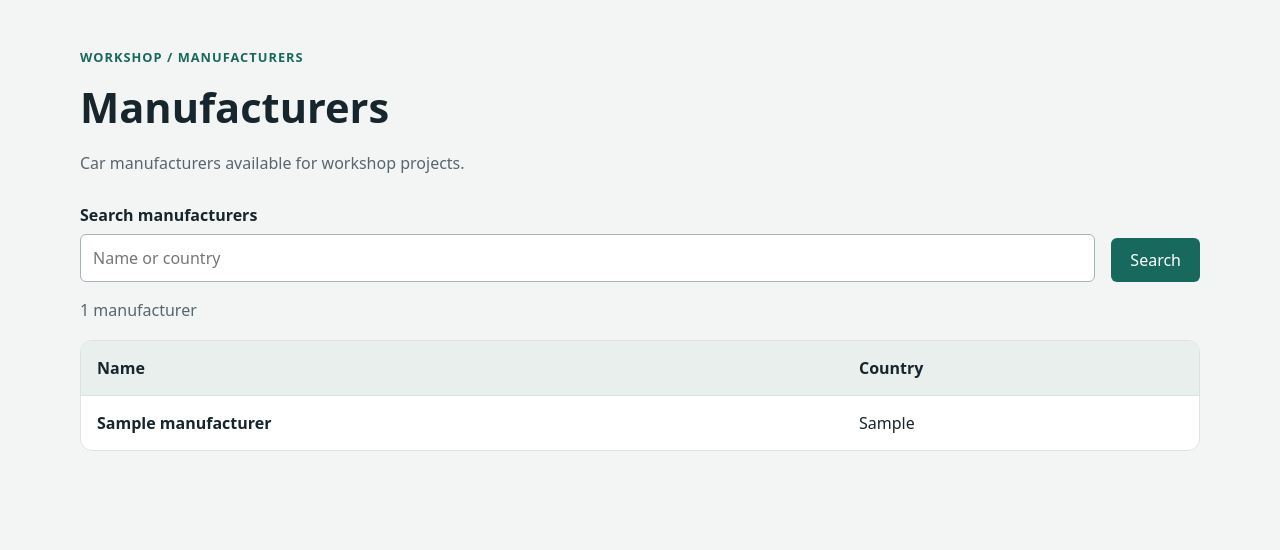
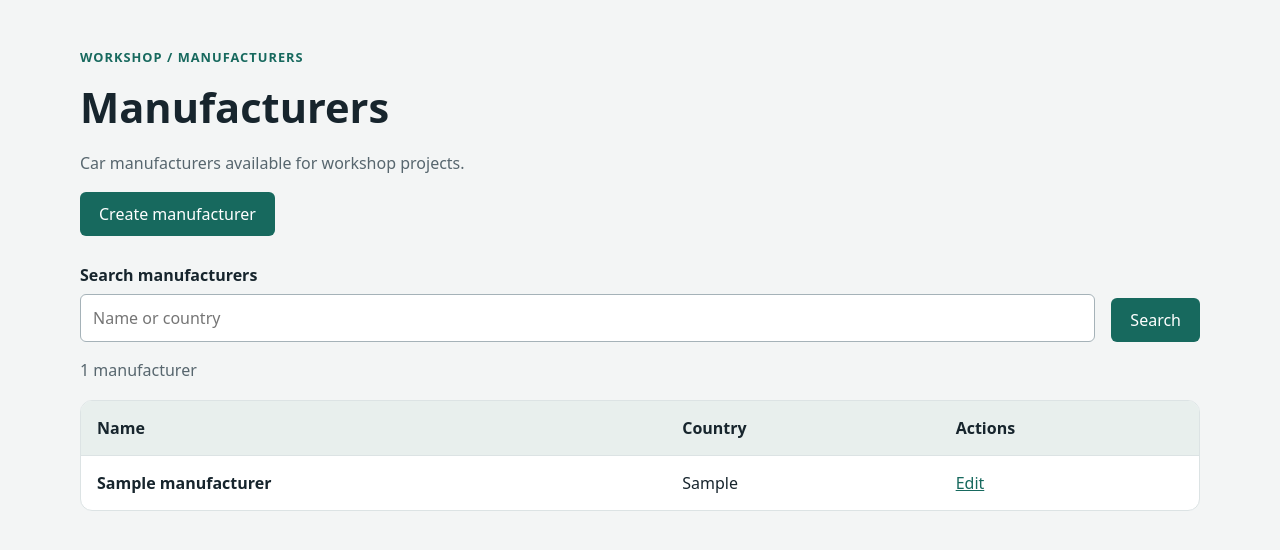
Before and after one commit to Maksym-Murtazin/garage-projects, a Django app: page /manufacturers/ in a window 1280 px wide. Shown: the part 81-631 px from the top of the page. Run offline with Django 5.2, Linux system fonts and the light colour scheme; a user stored in the database is signed in; tables that the repository leaves empty hold one stand-in row (values such as "Sample post").

Commit message:
feat: Add manufacturer creation and editing

```diff
--- a/workshop/templates/workshop/manufacturer_list.html
+++ b/workshop/templates/workshop/manufacturer_list.html
@@ -7,6 +7,7 @@
     <p class="eyebrow">Workshop / Manufacturers</p>
     <h1>Manufacturers</h1>
     <p class="muted">Car manufacturers available for workshop projects.</p>
+    <a class="button" href="{% url 'workshop:manufacturer-create' %}">Create manufacturer</a>
   </section>
   <form class="search-form" method="get" role="search">
     <div>
@@ -25,6 +26,7 @@
           <tr>
             <th scope="col">Name</th>
             <th scope="col">Country</th>
+            <th scope="col">Actions</th>
           </tr>
         </thead>
         <tbody>
@@ -32,6 +34,7 @@
             <tr>
               <th scope="row">{{ manufacturer.name }}</th>
               <td>{{ manufacturer.country }}</td>
+              <td><a href="{% url 'workshop:manufacturer-update' manufacturer.pk %}" aria-label="Edit {{ manufacturer.name }}">Edit</a></td>
             </tr>
           {% endfor %}
         </tbody>
--- a/workshop/urls.py
+++ b/workshop/urls.py
@@ -7,6 +7,8 @@ app_name = "workshop"
 urlpatterns = [
     path("", views.index, name="index"),
     path("manufacturers/", views.ManufacturerListView.as_view(), name="manufacturer-list"),
+    path("manufacturers/create/", views.ManufacturerCreateView.as_view(), name="manufacturer-create"),
+    path("manufacturers/<int:pk>/edit/", views.ManufacturerUpdateView.as_view(), name="manufacturer-update"),
     path("tasks/", views.TaskListView.as_view(), name="task-list"),
     path("tasks/<int:pk>/delete/", views.TaskDeleteView.as_view(), name="task-delete"),
     path("tasks/<int:pk>/edit/", views.TaskUpdateView.as_view(), name="task-update"),
--- a/workshop/views.py
+++ b/workshop/views.py
@@ -8,7 +8,7 @@ from django.urls import reverse_lazy
 from django.views.generic import CreateView, DeleteView, DetailView, ListView, UpdateView
 from django.views.decorators.http import require_POST
 
-from .forms import CarProjectForm, TaskFilterForm, TaskForm
+from .forms import CarProjectForm, ManufacturerForm, TaskFilterForm, TaskForm
 from .models import CarProject, Manufacturer, Task
 
 
@@ -45,6 +45,20 @@ class ManufacturerListView(LoginRequiredMixin, ListView):
         context = super().get_context_data(**kwargs)
         context["query"] = self.request.GET.get("q", "").strip()
         return context
+
+
+class ManufacturerCreateView(LoginRequiredMixin, CreateView):
+    model = Manufacturer
+    form_class = ManufacturerForm
+    template_name = "workshop/manufacturer_form.html"
+    success_url = reverse_lazy("workshop:manufacturer-list")
+
+
+class ManufacturerUpdateView(LoginRequiredMixin, UpdateView):
+    model = Manufacturer
+    form_class = ManufacturerForm
+    template_name = "workshop/manufacturer_form.html"
+    success_url = reverse_lazy("workshop:manufacturer-list")
 
 
 class CarProjectListView(LoginRequiredMixin, ListView):
```
Also changed, not shown: workshop/forms.py (+7 -1 lines), workshop/templates/workshop/manufacturer_form.html (added, +25 -0 lines), workshop/tests/test_views.py (+51 -0 lines), README.md.
